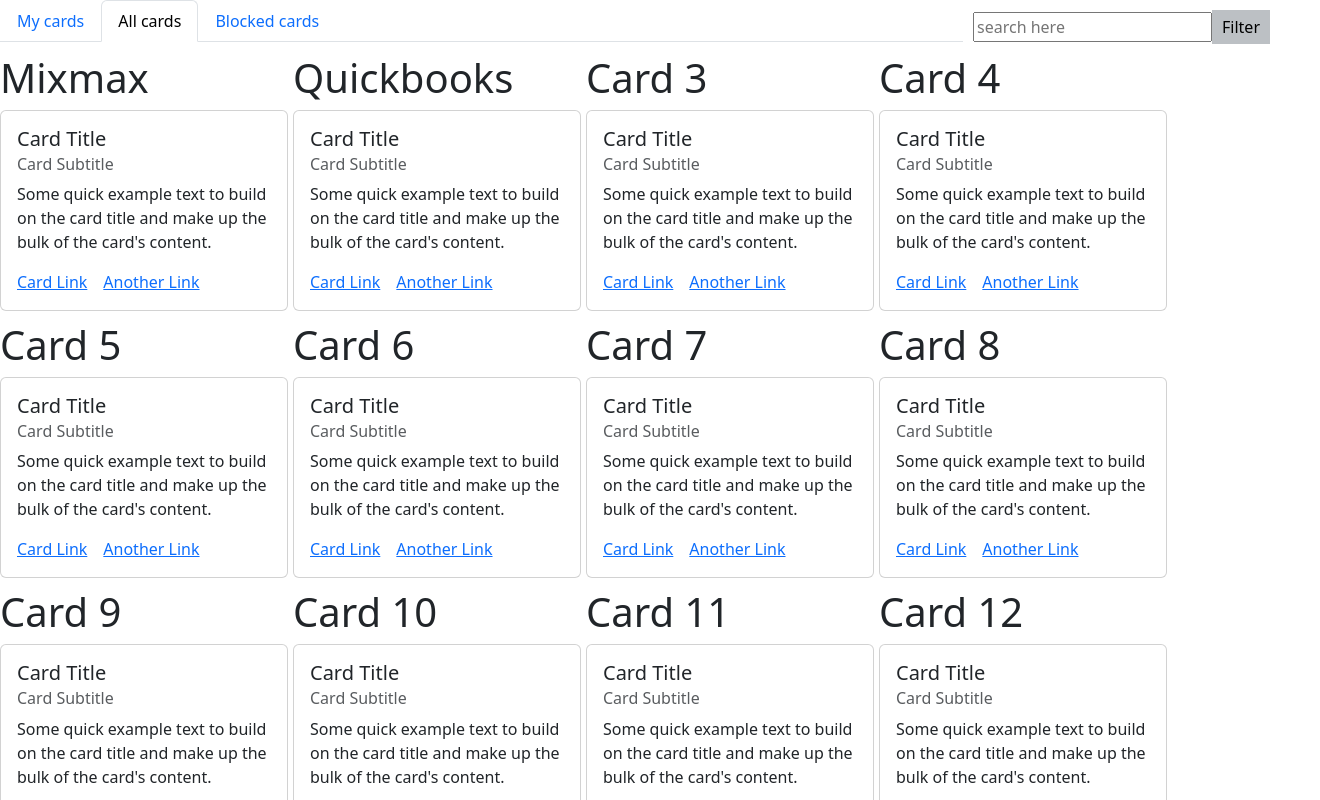
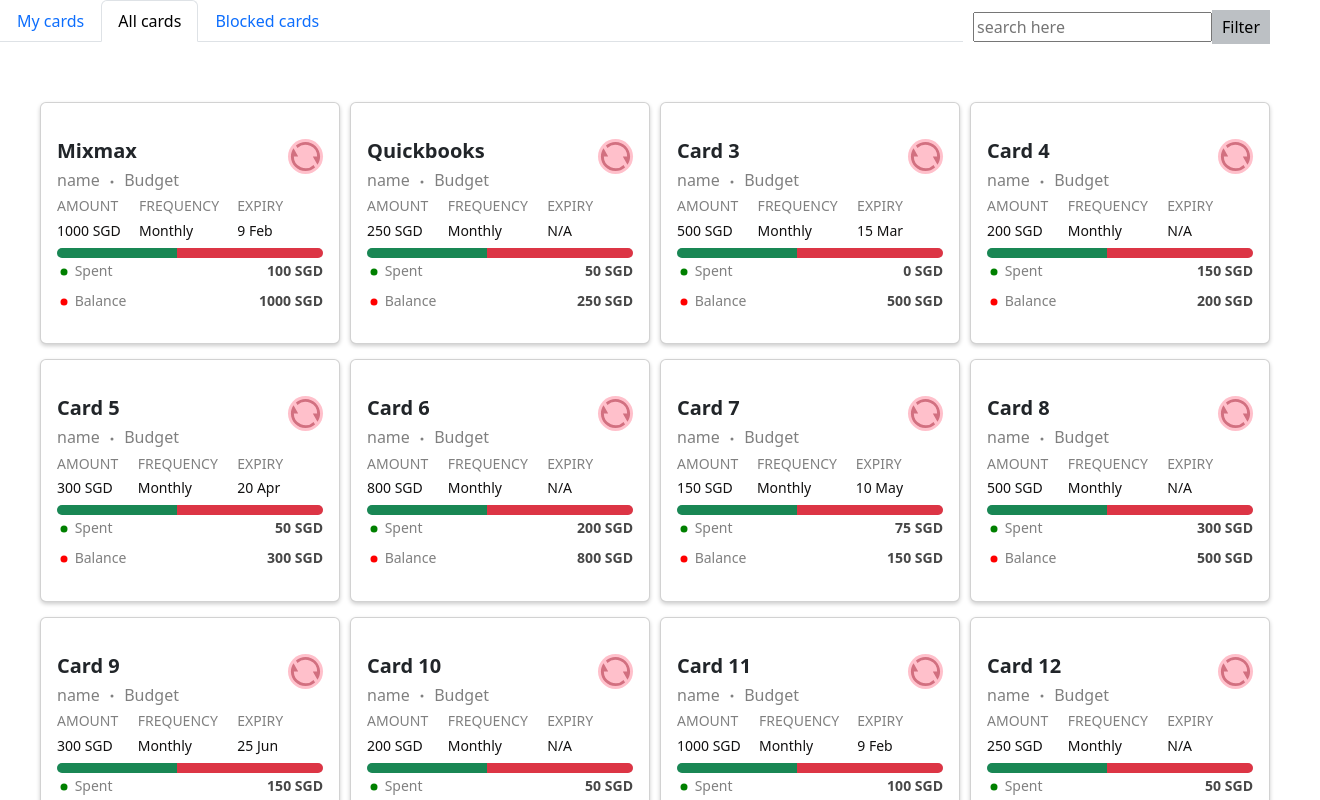
Before and after one commit to chidambarkharvi/pm, a React (Create React App) app: page / in a window 1280 px wide. Both pictures are taken after a click on the tab "All cards". Shown: the top 800 px of the page, 1320 px wide, since content can reach past the window. Built offline with nearby package versions, Linux system fonts and the light colour scheme; data requests are answered from the project's data file.

Commit message:
card design

```diff
--- a/src/App.css
+++ b/src/App.css
@@ -54,8 +54,11 @@
  display: flex;
  flex-wrap: wrap;
  justify-content: flex-start;
- grid-gap: 10px;
- grid-column-gap: 5px;
+ grid-gap: 15px;
+ grid-column-gap: 10px;
  width: 100%;
+ margin-top: 60px;
+ margin-left: 40px;
+
 
 }
--- /dev/null
+++ b/src/card/Card.css
@@ -0,0 +1,47 @@
+
+
+
+.name{
+ font-size:20px;
+ font-weight: bold;
+}
+
+.budget{
+    color:grey
+}
+
+.icon{
+    color:rgb(210, 112, 128);
+    font-size:20px;
+    background-color: pink;
+    width: 35px;
+    height: 35px;
+    border-radius:50%;
+
+
+}
+
+.amount,.spent{
+    color:grey;
+    font-size: 14px;
+}
+
+.amountValue{
+    color:rgb(18, 17, 17);
+    font-size: 14px;
+}
+
+.cards{
+ box-shadow: 0 2px 4px rgba(0, 0, 0, 0.2);
+}
+
+.balSpent{
+    display: flex;justify-content: space-between;
+    margin-top: 5px;
+}
+
+.bal{
+    color: rgba(25, 25, 25,0.8);
+    font-size:14px;
+    font-weight: bold;
+}
--- a/src/card/CardData.js
+++ b/src/card/CardData.js
@@ -1,5 +1,10 @@
 import React from 'react'
 import Card from 'react-bootstrap/Card';
+import {BsDot} from "react-icons/bs";
+import {RiRefreshLine} from "react-icons/ri";
+import {GoDotFill} from "react-icons/go";
+import ProgressBar from 'react-bootstrap/ProgressBar';
+import "./Card.css"
 
 
 function CardData({mycards}) {
@@ -8,17 +13,46 @@ function CardData({mycards}) {
 <div className="cardDiv">
 {mycards?.map((val) => {
       return ( <div >
-            <h1>{val?.name}</h1>
-            <Card style={{ width: '18rem' }}>
+            <Card className='cards' style={{ width: 'auto',maxWidth:"400px" ,minWidth:"300px",paddingTop:"20px",paddingBottom:"10px"}}>
     <Card.Body>
-      <Card.Title>Card Title</Card.Title>
-      <Card.Subtitle className="mb-2 text-muted">Card Subtitle</Card.Subtitle>
-      <Card.Text>
-        Some quick example text to build on the card title and make up the
-        bulk of the card's content.
-      </Card.Text>
-      <Card.Link href="#">Card Link</Card.Link>
-      <Card.Link href="#">Another Link</Card.Link>
+      <div style={{display: 'flex',justifyContent: 'space-between'}}>
+       <div>
+        <h1 className="name" >{val.name}</h1>
+        <h6  className='budget'>name <BsDot/> Budget </h6>
+      </div>
+      <RiRefreshLine className='icon'/>
+      </div>
+
+      <div style={{display: 'flex',justifyContent:"space-between",width:"85%"}}>
+      <div >
+        <h1 className="amount" >AMOUNT</h1>
+        <h6  className='amountValue'>{val.available_to_spend.value}  {val.available_to_spend.currency} </h6>
+      </div>
+      <div>
+        <h1 className="amount" >FREQUENCY</h1>
+        <h6  className='amountValue'>Monthly  </h6>
+      </div>
+      <div>
+        <h1 className="amount" >EXPIRY</h1>
+        <h6  className='amountValue'>{val.expiry ? val.expiry : "N/A"  }</h6>
+      </div>
+      </div>
+
+      <ProgressBar style={{ height: '10px' }} >
+      <ProgressBar  variant="success" now={45} key={1} />
+      <ProgressBar variant="danger" now={55} key={2} style={{ backgroundColor: 'pink' }} />
+    </ProgressBar>
+
+    <div className="balSpent" >
+        <h1 className="spent" > <span><GoDotFill  style={{color:"green"}}/></span> Spent </h1>
+        <h6  className='bal'>{val.spent.value} {val.spent.currency}  </h6>
+      </div>
+
+      <div className='balSpent'>
+      <h1 className="spent" > <span><GoDotFill style={{color:"red"}}/></span> Balance </h1>
+        <h6  className='bal'>{val.available_to_spend.value}  {val.available_to_spend.currency}</h6>
+      </div>
+
     </Card.Body>
   </Card>
 
--- a/src/components/CardTabs.js
+++ b/src/components/CardTabs.js
@@ -4,6 +4,7 @@ import MyCards from './MyCards';
 import AllCards from './AllCards';
 import BlockedCards from './BlockedCards';
 import { Tab, Nav } from 'react-bootstrap';
+
 
 function CardTabs({allData}) {
     const [searchTerm, setSearchTerm] = useState('');
```
